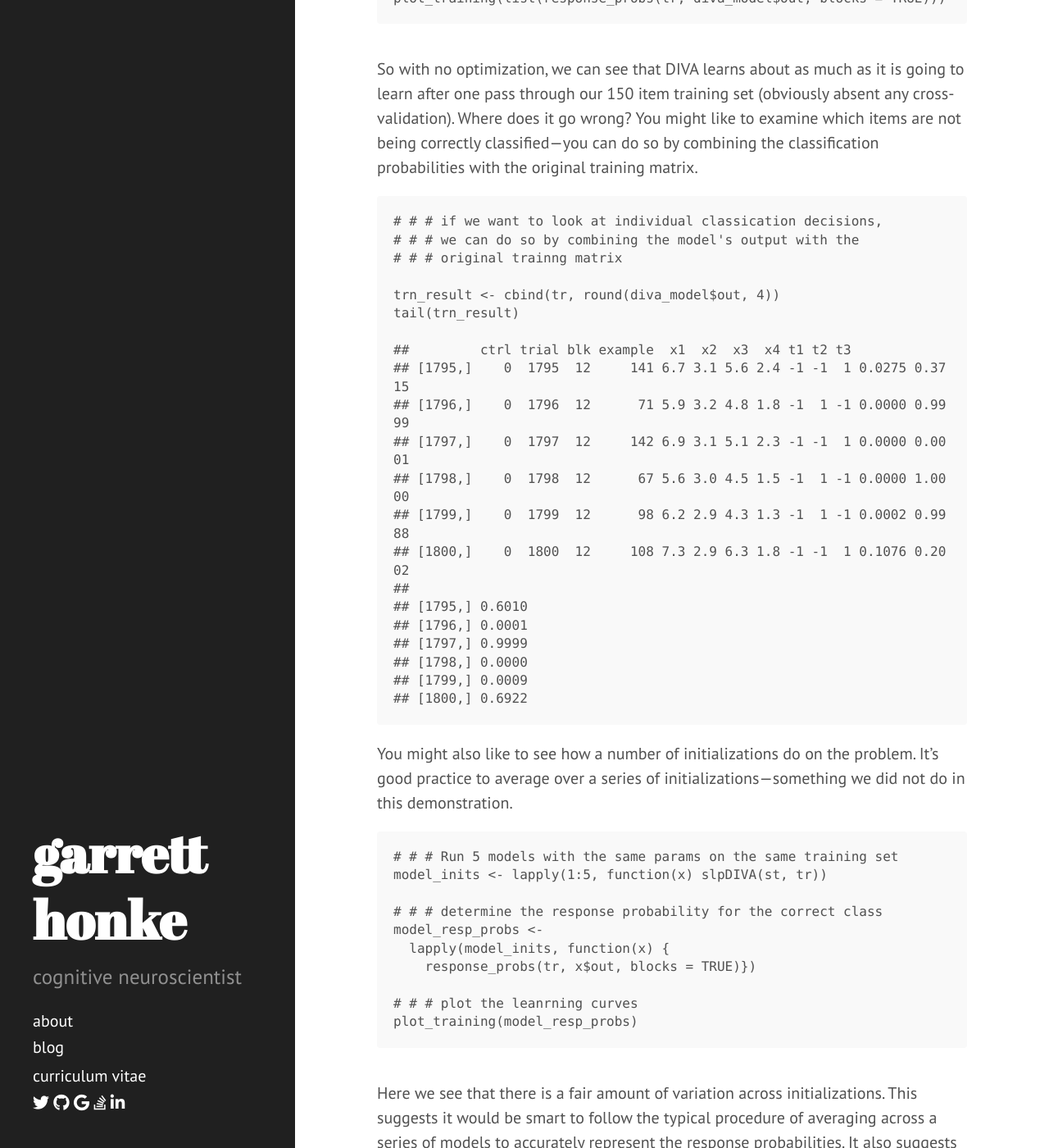
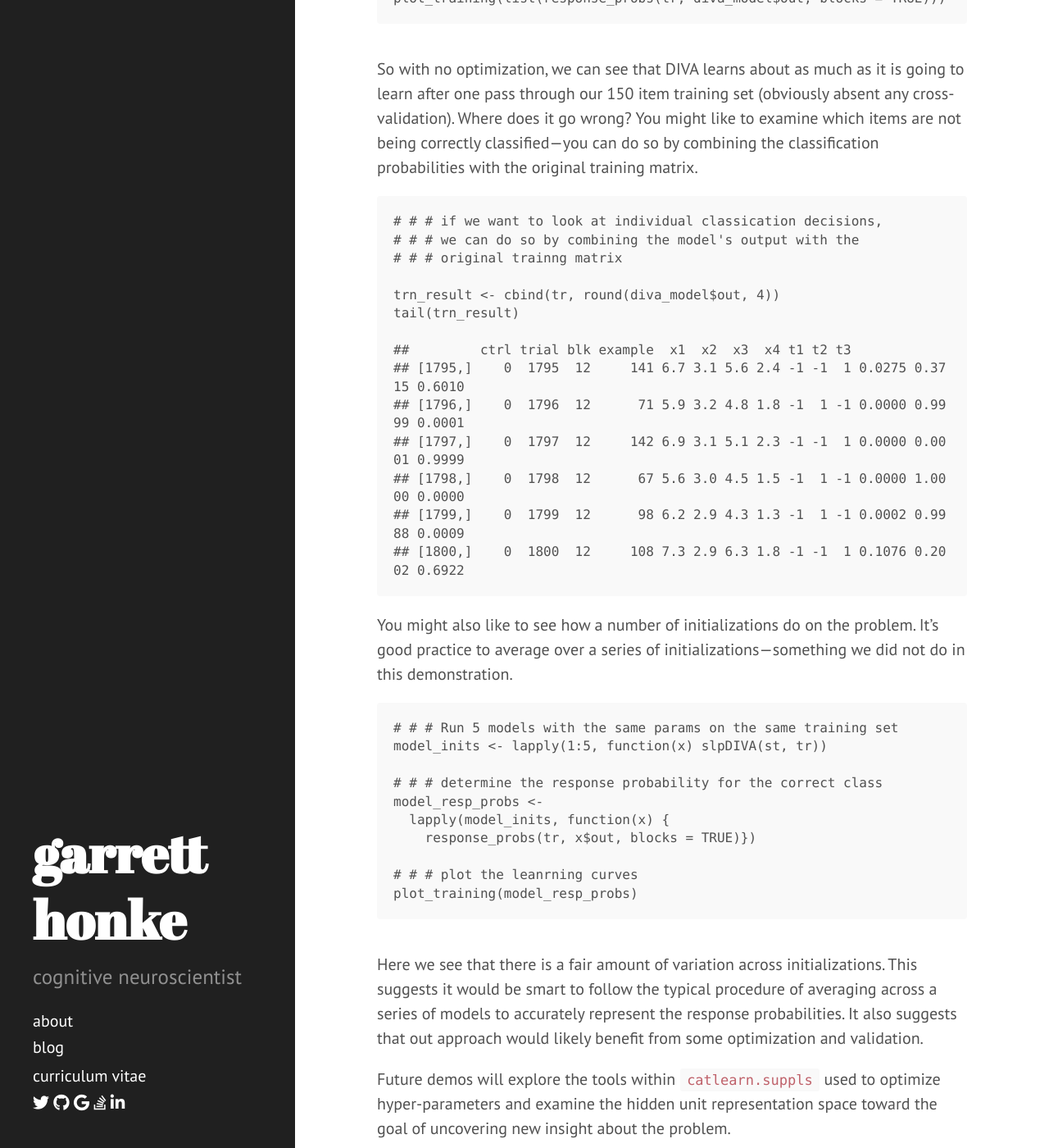
Before and after one commit to stoicml/ghonk.github.io, a Jekyll site: the page built from _posts/2017-6-28-catlearn-suppls-demo.md, in a window 1280 px wide and 1400 px high, scrolled down 3373 px. Shown: the whole window at 82% size. Built offline with Jekyll 4.4.1, drawn with Linux system fonts in a browser that asks for light colours; nearby versions of some CDN libraries; Markdown is read by kramdown in place of the engine named in the settings.

Commit message:
Update 2017-6-28-catlearn-suppls-demo.md

```diff
--- a/_posts/2017-6-28-catlearn-suppls-demo.md
+++ b/_posts/2017-6-28-catlearn-suppls-demo.md
@@ -142,19 +142,12 @@ with the original training matrix.
     tail(trn_result)
 
     ##         ctrl trial blk example  x1  x2  x3  x4 t1 t2 t3
-    ## [1795,]    0  1795  12     141 6.7 3.1 5.6 2.4 -1 -1  1 0.0275 0.3715
-    ## [1796,]    0  1796  12      71 5.9 3.2 4.8 1.8 -1  1 -1 0.0000 0.9999
-    ## [1797,]    0  1797  12     142 6.9 3.1 5.1 2.3 -1 -1  1 0.0000 0.0001
-    ## [1798,]    0  1798  12      67 5.6 3.0 4.5 1.5 -1  1 -1 0.0000 1.0000
-    ## [1799,]    0  1799  12      98 6.2 2.9 4.3 1.3 -1  1 -1 0.0002 0.9988
-    ## [1800,]    0  1800  12     108 7.3 2.9 6.3 1.8 -1 -1  1 0.1076 0.2002
-    ##
-    ## [1795,] 0.6010
-    ## [1796,] 0.0001
-    ## [1797,] 0.9999
-    ## [1798,] 0.0000
-    ## [1799,] 0.0009
-    ## [1800,] 0.6922
+    ## [1795,]    0  1795  12     141 6.7 3.1 5.6 2.4 -1 -1  1 0.0275 0.3715 0.6010
+    ## [1796,]    0  1796  12      71 5.9 3.2 4.8 1.8 -1  1 -1 0.0000 0.9999 0.0001
+    ## [1797,]    0  1797  12     142 6.9 3.1 5.1 2.3 -1 -1  1 0.0000 0.0001 0.9999
+    ## [1798,]    0  1798  12      67 5.6 3.0 4.5 1.5 -1  1 -1 0.0000 1.0000 0.0000
+    ## [1799,]    0  1799  12      98 6.2 2.9 4.3 1.3 -1  1 -1 0.0002 0.9988 0.0009
+    ## [1800,]    0  1800  12     108 7.3 2.9 6.3 1.8 -1 -1  1 0.1076 0.2002 0.6922
 
 You might also like to see how a number of initializations do on the
 problem. It's good practice to average over a series of
```
